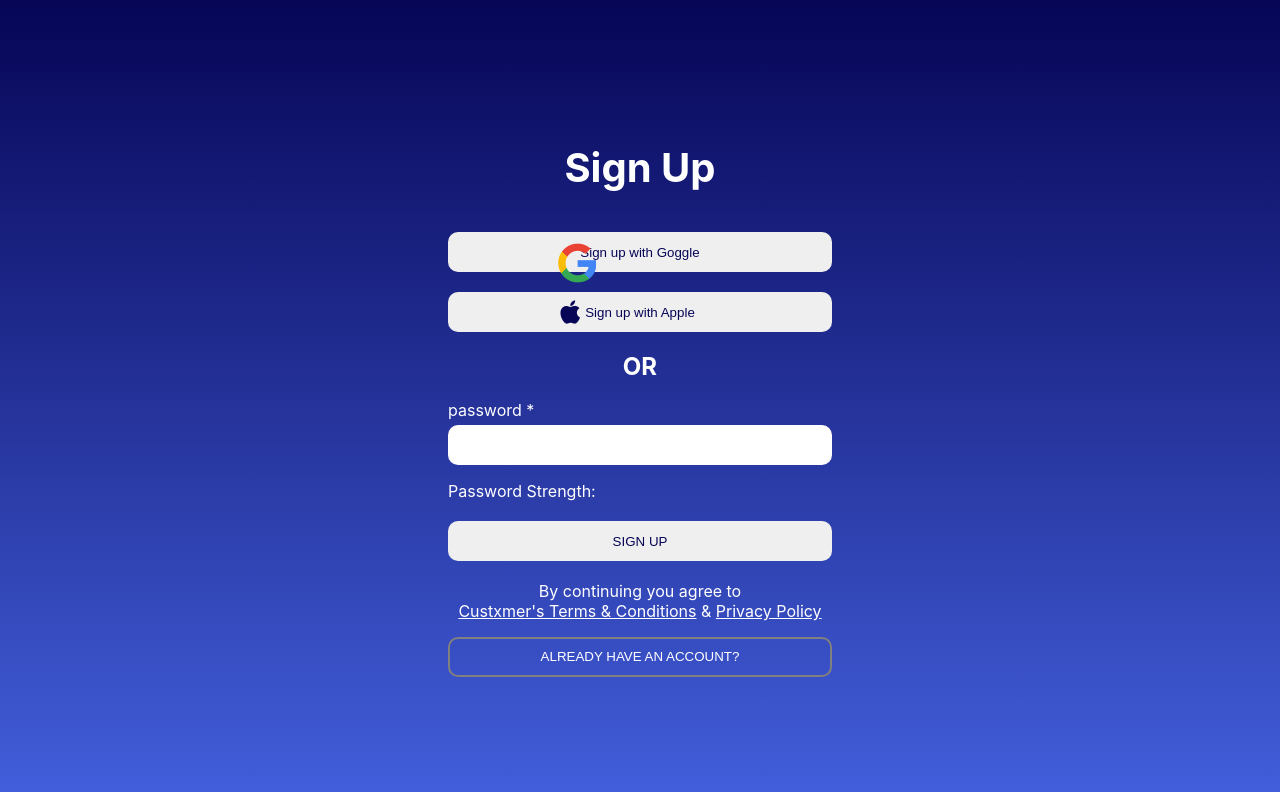
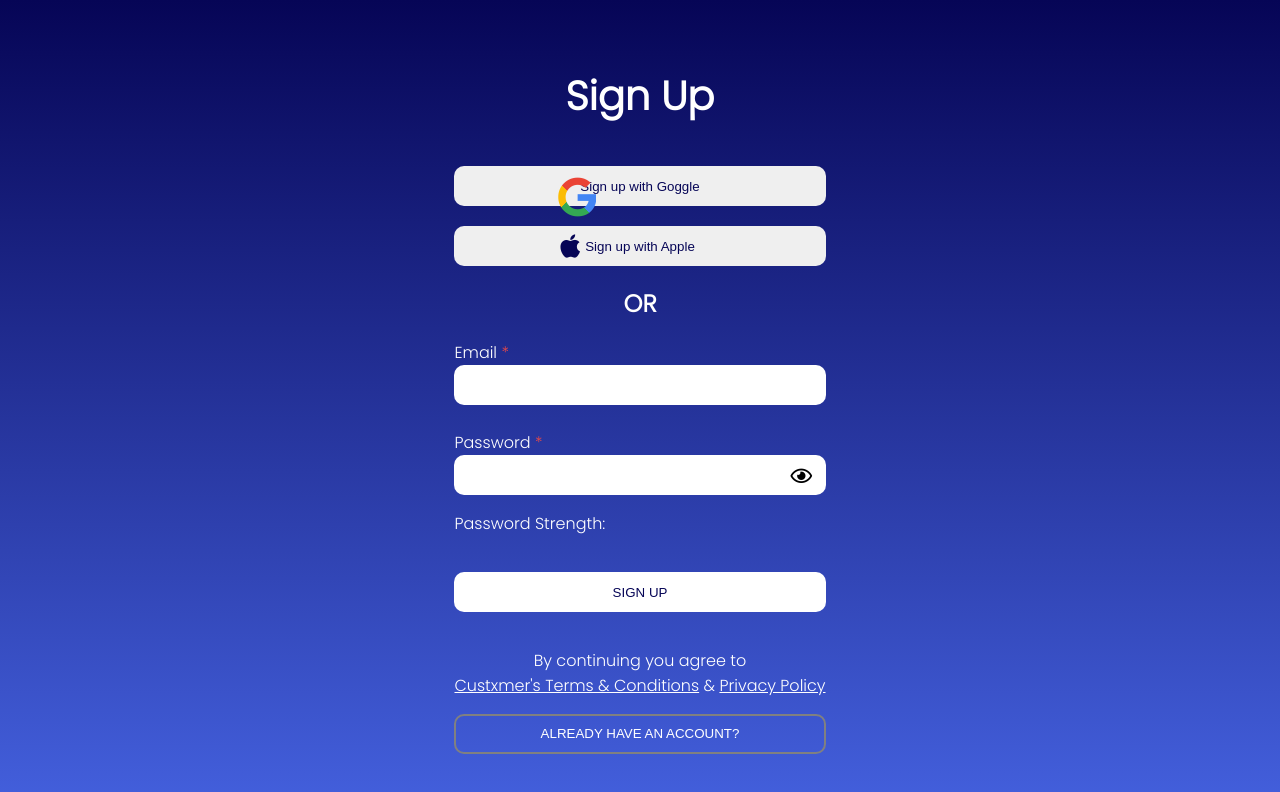
Before and after one commit to Custxmer/Custxmer-Web-App, a Next.js app: page /signupMain in a window 1280 px wide. Shown: the top 792 px of the page. Built offline with nearby package versions, Linux system fonts and the light colour scheme.

Commit message:
Add showing and hiding password feature

```diff
--- a/pages/signupMain.tsx
+++ b/pages/signupMain.tsx
@@ -1,9 +1,10 @@
-import React from "react";
+import React, { useState } from "react";
 import Head from "next/head";
 import Link from "next/link";
 import styles from "../styles/SignupMain.module.css";
 
 const signupMain = () => {
+  const [showPwd, setShowPwd] = useState<boolean>(false);
   return (
     <main className="container  blue-gradient white">
       <Head>
@@ -21,14 +22,55 @@ const signupMain = () => {
           <i className="fab fa-apple fa-2x"></i> <span>Sign up with Apple</span>
         </button>
         <h2>OR</h2>
-        <label htmlFor="password">
-          <span className={styles.password}>password *</span>
-          <br />
-          <input className="button" type="password" />
-        </label>
-        <p className={styles.passStrength}>Password Strength:</p>
+        <form
+          onSubmit={(e) => e.preventDefault()}
+          className={styles.form}
+          action=""
+        >
+          <label className={styles.label} htmlFor="email">
+            <p className={styles.password}>
+              Email <span className="star">*</span>
+            </p>
+            <input
+              required
+              id="email"
+              className="button email"
+              type="email"
+            />
+          </label>
+          <label className={styles.label} htmlFor="password">
+            <br />
+            <span className={styles.password}>
+              Password <span className="star">*</span>
+            </span>
+            <div className={styles.pswContainer}>
+              <input
+                required
+                id="password"
+                className={styles.input}
+                type={showPwd ? "text" : "password"}
+              />
+              {showPwd ? (
+                <i
+                  onClick={() => setShowPwd((prev) => !prev)}
+                  className="fas fa-eye-slash"
+                ></i>
+              ) : (
+                <i
+                  onClick={() => setShowPwd((prev) => !prev)}
+                  className="far fa-eye"
+                ></i>
+              )}
+            </div>
+          </label>
+          <p className={styles.passStrength}>Password Strength:</p>
 
-        <button className={`button main-blue ${styles.with}`}>SIGN UP</button>
+          <input
+            type="submit"
+            value="SIGN UP"
+            className={`button main-blue ${styles.with}`}
+          />
+        </form>
         <p>
           By continuing you agree to <br />{" "}
           <span className={styles.policy}>
--- a/styles/SignupMain.module.css
+++ b/styles/SignupMain.module.css
@@ -14,8 +14,54 @@
   padding: 20px;
 }
 
+.label p {
+  margin: 0;
+}
+
 .innerDiv {
-  width: 30vw;
+  max-width: 400px;
+  margin: 10px;
+}
+
+.form {
+  max-width: 400px;
+  display: flex;
+  flex-direction: column;
+  text-align: left;
+}
+
+.form  button,
+.form input {
+  display: block;
+  width: 100%;
+}
+
+.form input {
+  background-color: white;
+}
+
+.form input.email:focus {
+  outline: none;
+}
+
+.pswContainer {
+  /* border: none; */
+  background-color: white;
+  height: 40px;
+  line-height: 40px;
+  border-radius: 10px;
+  display: flex;
+  align-items: center;
+  padding: 10px;
+  /* justify-content: center; */
+  display: grid;
+  grid-template-columns: 90% 10%;
+}
+
+.input {
+  height: 120%;
+  border: none;
+  outline: none;
 }
 
 .password{
--- a/styles/globals.css
+++ b/styles/globals.css
@@ -1,9 +1,10 @@
+@import url('https://fonts.googleapis.com/css2?family=Catamaran:wght@700&family=Poppins:wght@100;300&display=swap');
+
 html,
 body {
   padding: 0;
   margin: 0;
-  font-family: -apple-system, BlinkMacSystemFont, Segoe UI, Roboto, Oxygen,
-    Ubuntu, Cantarell, Fira Sans, Droid Sans, Helvetica Neue, sans-serif;
+  font-family: 'Poppins', sans-serif;
 }
 
 a {
@@ -44,6 +45,14 @@ a {
   justify-content: center;
 }
 
+.far,
+.fas {
+  color: black;
+  margin-left: 10px;
+  font-size: 1.2rem;
+  cursor: pointer;
+}
+
 .main-blue-shadow {
   box-shadow: 0px 3px 4px #060556;
 }
@@ -81,9 +90,17 @@ a {
   margin: 10px 0 0 -22px;
 }
 
+.star {
+  color: rgb(231, 73, 73);
+}
+
 .fa-apple {
   position: absolute;
   margin: 6px 0 0 -25px;
+}
+
+.email {
+  padding: 10px;
 }
 
 * {
```
